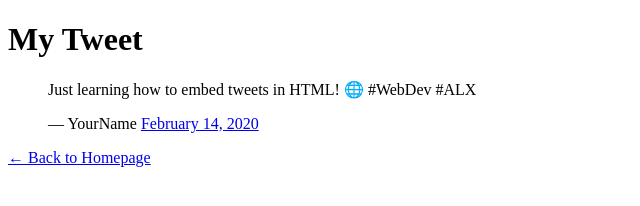
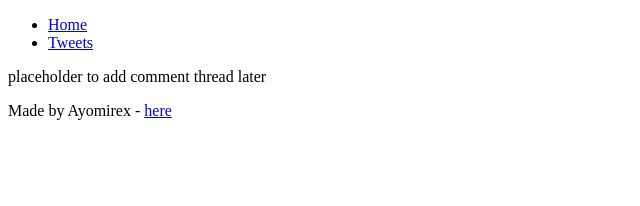
Before and after one commit to Ayomirex/My_First_Portfolio, a plain HTML site: page html_basic/tweets.html in a window 1280 px wide. Shown: the whole page, without its empty margins (0-640 px from the left). Drawn offline with Linux system fonts and the light colour scheme.

Commit message:
Update tweets.html

```diff
--- a/html_basic/tweets.html
+++ b/html_basic/tweets.html
@@ -4,18 +4,23 @@
     <meta charset="UTF-8" />
     <title>My Tweets</title>
   </head>
-  <body>
-    <h1>My Tweet</h1>
-
-    <blockquote class="twitter-tweet">
-      <p lang="en" dir="ltr">
-        Just learning how to embed tweets in HTML! 🌐 #WebDev #ALX
-      </p>
-      &mdash; YourName
-      <a href="https://twitter.com/TwitterDev/status/1228393702244134912?ref_src=twsrc%5Etfw">February 14, 2020</a>
-    </blockquote>
-    <script async src="https://platform.twitter.com/widgets.js" charset="utf-8"></script>
-
-    <p><a href="index.html">← Back to Homepage</a></p>
-  </body>
+ <body>
+  <header>
+    <ul>
+      <li><a href="index.html">Home</a></li>
+      <li><a href="tweets.html">Tweets</a></li>
+    </ul>
+  </header>
+  <main>
+    <article>
+      <!-- Main content goes here -->
+    </article>
+    <aside>
+      <p>placeholder to add comment thread later</p>
+    </aside>
+  </main>
+  <footer>
+    <p>Made by Ayomirex - <a href=https://github.com/ target="_blank">here</a></p>
+  </footer>
+</body>
 </html>
```
